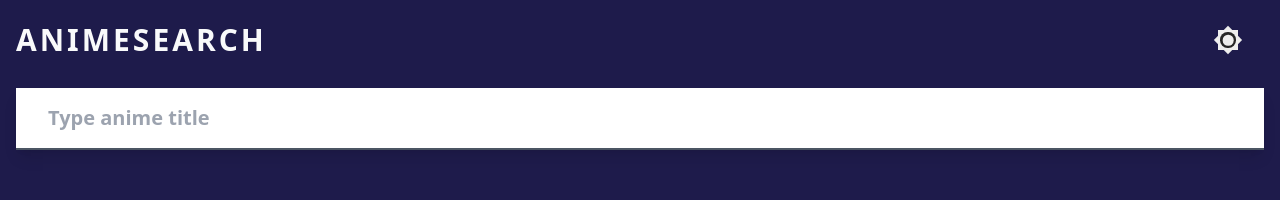
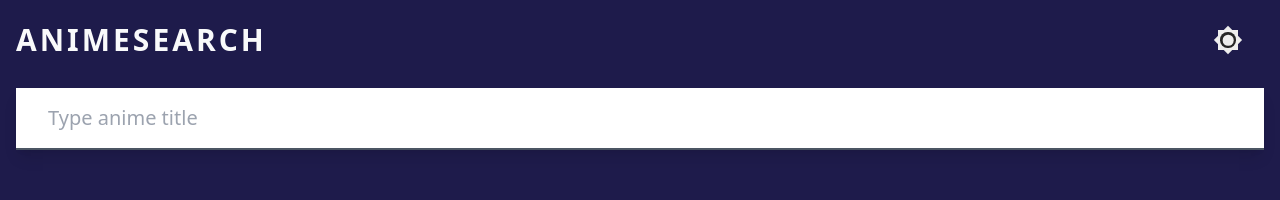
Before and after one commit to d3rdOne/anime-search-app, a React (Vite) app: page / in a window 1280 px wide. Shown: the top 200 px of the page. Built offline with nearby package versions, Linux system fonts and the light colour scheme; no server answers.

Commit message:
Update style for search and paginator

```diff
--- a/src/components/Paginator.jsx
+++ b/src/components/Paginator.jsx
@@ -17,7 +17,7 @@ const Paginator = ({ containerClassName, onSelectPage }) => {
             onPageChange={(event) => onSelectPage(event.selected)}
             nextLabel="NEXT"
             previousLabel="PREV"
-            containerClassName={`${containerClassName} w-full gap-0 sm:gap-2 flex flew-wrap justify-center text-xs sm:text-sm tracking-wider`}
+            containerClassName={`${containerClassName} w-full gap-0 sm:gap-2 flex flex-wrap justify-center text-xs sm:text-sm tracking-wider`}
             previousClassName=" rounded-sm border-[1px] py-1 px-2 border-black/50 bg-gray-50  hover:bg-gray-100 dark:bg-red-700 dark:border-gray-red dark:hover:bg-red-600"
             nextClassName="rounded-sm border-[1px] py-1 px-2 border-black/50 bg-gray-50 hover:bg-gray-100 dark:bg-red-700 dark:border-gray-red dark:hover:bg-red-600"
             pageClassName="rounded-sm border-[1px] py-1 px-2 border-black/50 bg-gray-50  hover:bg-gray-100 dark:bg-red-700 dark:border-gray-red dark:hover:bg-red-600"
--- a/src/components/Search.jsx
+++ b/src/components/Search.jsx
@@ -20,7 +20,7 @@ const Search = ({ title, onSearch, onClear, className }) => {
         placeholder="Type anime title"
         className={
           className +
-          ` px-8 py-4 border-gray-600 border-2 border-t-0 border-l-0 border-r-0 w-full outline-0 outline-gray-400 shadow-lg sm:max-w-screen-md lg:max-w-screen-lg xl:max-w-screen-xl text-gray-900 font-semibold text-xl`
+          ` px-8 py-4 border-gray-600 border-2 border-t-0 border-l-0 border-r-0 w-full outline-0 outline-gray-400 shadow-lg sm:max-w-screen-md lg:max-w-screen-lg xl:max-w-screen-xl text-gray-900 font-default text-xl`
         }
       />
       <div className="absolute sm:max-w-screen-md lg:max-w-screen-lg xl:max-w-screen-xl w-full">
```
